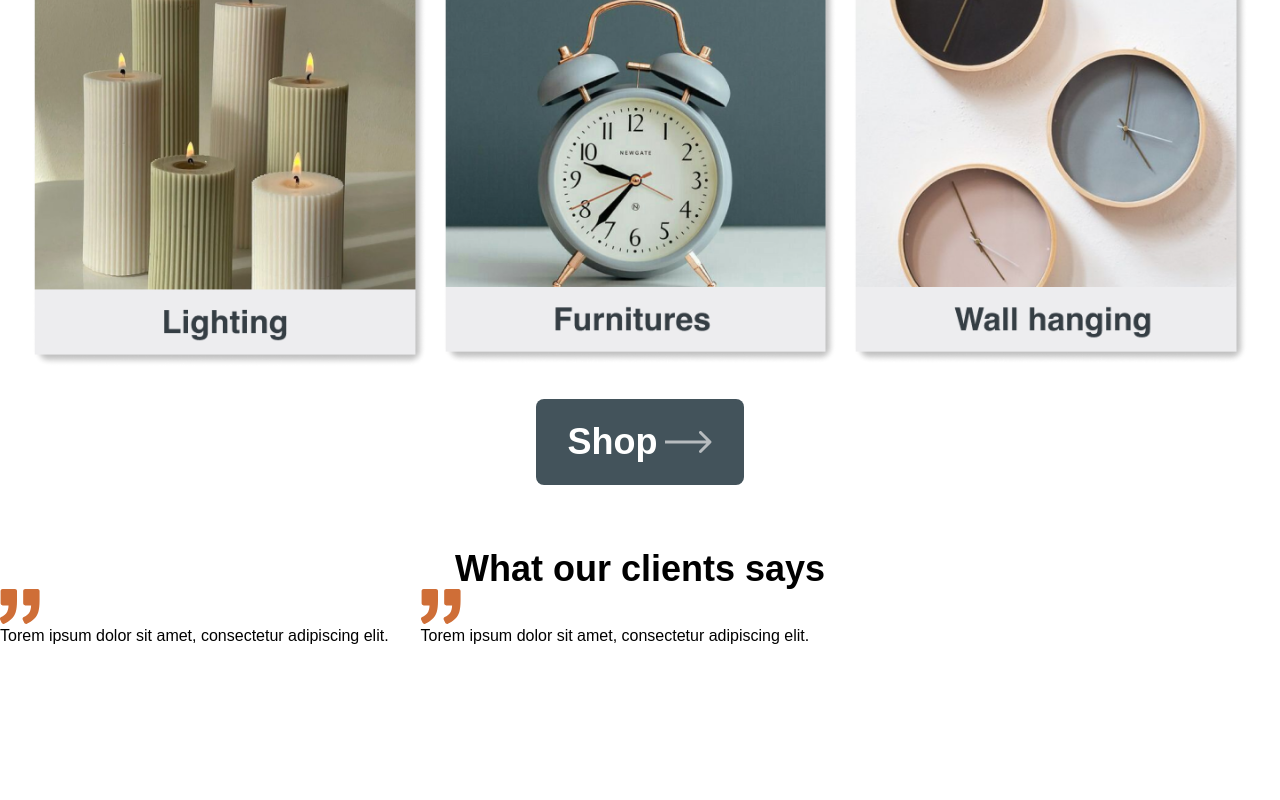
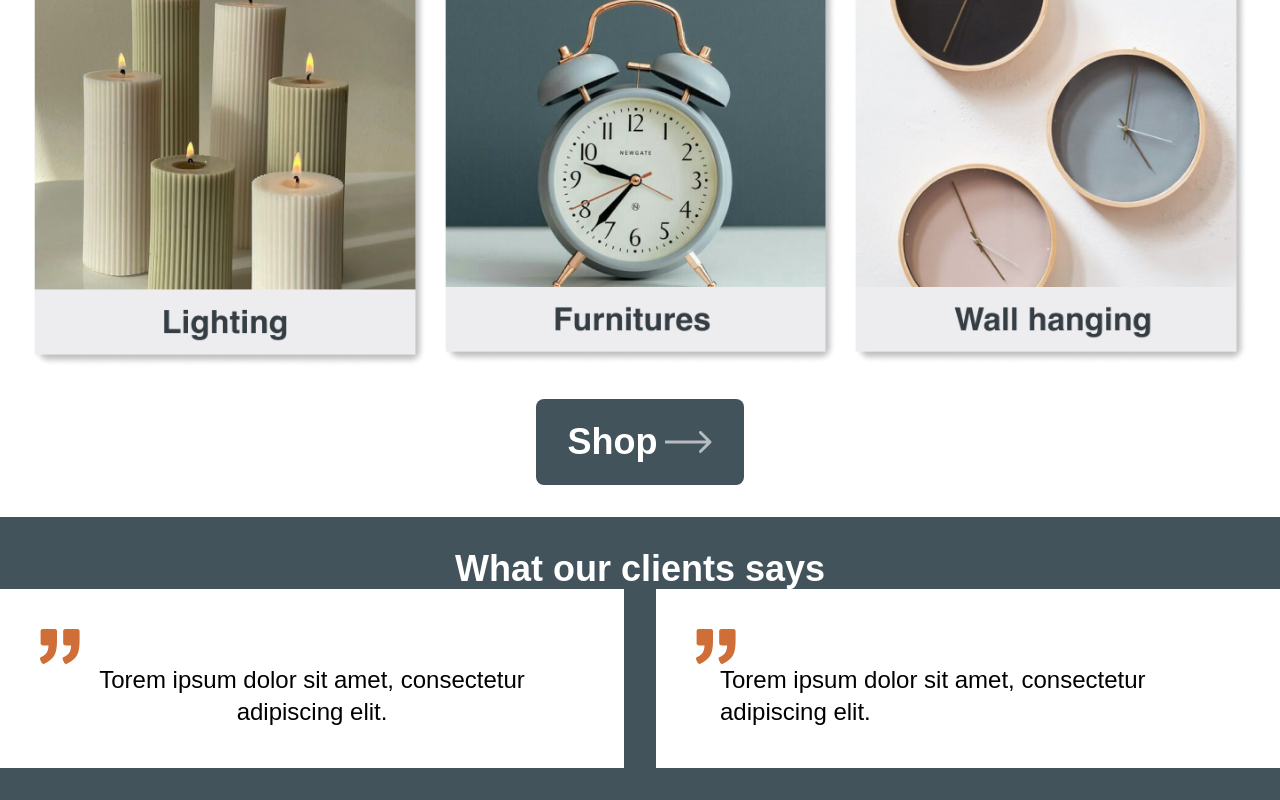
Before and after one commit to stevenmukama/Home-Decor, a React (Vite) app: page /LandingPage1 in a window 1280 px wide. Shown: the part 1550-2350 px from the top of the page. Before the commit the page ends 2230 px from the top, so only its background shows below. Built offline with nearby package versions, Linux system fonts and the light colour scheme.

Commit message:
add more changes

```diff
--- a/src/pages/LandingPages/LandingPage1.jsx
+++ b/src/pages/LandingPages/LandingPage1.jsx
@@ -24,6 +24,7 @@ const LandingPage1 = () => {
 				textCard1='text-[#7B7979]'
 				numberColor1='text-[#CF6E37]'
 				buttonColor2='bg-[#43535B]'
+				bgColor2='bg-[#43535B]'
 			/>
 		</div>
 	);
--- a/src/pages/PageContent.jsx
+++ b/src/pages/PageContent.jsx
@@ -20,6 +20,7 @@ const PageContent = ({
 	textCard1,
 	numberColor1,
 	buttonColor2,
+	bgColor2,
 }) => {
 	return (
 		<div className='relative overflow-hidden top-20'>
@@ -106,20 +107,20 @@ const PageContent = ({
 					<img src='/public/arrowIcon.svg' />{' '}
 				</div>
 			</button>{' '}
-			<div className='py-8'>
-				<h1 className='text-4xl font-bold text-center'>
+			<div className={`${bgColor2} py-8`}>
+				<h1 className='text-4xl font-bold text-center text-white'>
 					What our clients says
 				</h1>
-				<div className='flex gap-8'>
-					<div>
+				<div className='flex gap-8 text-2xl'>
+					<div className='px-10 py-10 mx-auto text-center bg-white'>
 						<img src='/Vector.svg' />
-						<h1>
+						<h1 className='px-6'>
 							Torem ipsum dolor sit amet, consectetur adipiscing elit.
 						</h1>
 					</div>
-					<div>
+					<div className='px-10 py-10 bg-white'>
 						<img src='/Vector.svg' />
-						<h1>
+						<h1 className='px-6'>
 							Torem ipsum dolor sit amet, consectetur adipiscing elit.
 						</h1>
 					</div>
@@ -149,6 +150,7 @@ PageContent.propTypes = {
 	textCard1: PropTypes.string,
 	numberColor1: PropTypes.string,
 	buttonColor2: PropTypes.string,
+	bgColor2: PropTypes.string,
 };
 
 export default PageContent;
```
